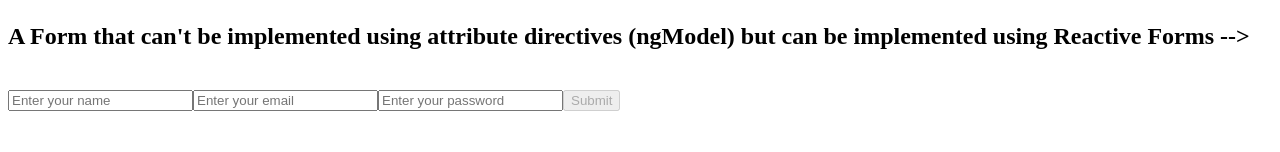
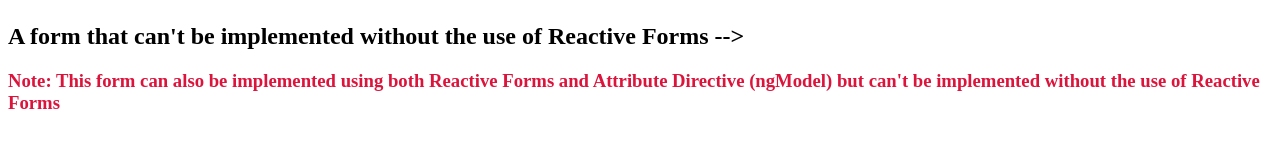
Before and after one commit to shahinzaman1o2/angular_jumpstart, an Angular app: page /reactiveForms-http-client in a window 1280 px wide. Shown: the part 157-309 px from the top of the page. Built offline with nearby package versions, Linux system fonts and the light colour scheme; no server answers.

Commit message:
Made ignorable change with the code of ReactiveForms.

```diff
--- a/src/app/reactive-forms-http-client/reactive-forms-http-client.component.ts
+++ b/src/app/reactive-forms-http-client/reactive-forms-http-client.component.ts
@@ -1,5 +1,5 @@
 import { Component, OnInit } from '@angular/core';
-import { FormBuilder, FormGroup, Validators } from '@angular/forms';
+import { FormBuilder, FormGroup, Validators } from '@angular/forms'; // from { ReactiveFormsModule }
 import { User } from '../user.model';
 import { ReactiveFormsHttpClientService } from '../reactive-forms-http-client.service';
 
@@ -19,14 +19,26 @@ import { ReactiveFormsHttpClientService } from '../reactive-forms-http-client.se
     </ul>
     <br><br>
 
-    <!-- can't be implemented using attribute directives (ngModel) but can be implemented using Reactive Forms -->
-    <h2 style="margin-bottom: 40px;">A Form that can't be implemented using attribute directives (ngModel) but can be implemented using Reactive Forms --> </h2>
+    <!-- A form that can't be implemented without the use of Reactive Forms -->
+    <!-- Note: This form can also be implemented using both Reactive Forms and Attribute Directive (ngModel) but can't be implemented without the use of Reactive Forms -->
+    <h2>A form that can't be implemented without the use of Reactive Forms --> </h2>
+    <h3 style="color: crimson; margin-bottom: 40px;">Note: This form can also be implemented using both Reactive Forms and Attribute Directive (ngModel) but can't be implemented without the use of Reactive Forms</h3>
+
     <form [formGroup]="formGroup" (ngSubmit)="onSubmit()">
       <input type="text" formControlName="name" placeholder="Enter your name">
       <input type="email" formControlName="email" placeholder="Enter your email">
       <input type="password" formControlName="password" placeholder="Enter your password">
       <button type="submit" [disabled]="formGroup.invalid">Submit</button>
     </form>
+
+    <!-- This form can also be implemented using both Reactive Forms and Attribute Directive (ngModel): -->
+    <!-- <form #formGroup="ngForm" (submit)="onSubmit()">
+      <input type="text" [(ngModel)]="name" name="name" placeholder="Enter your name" required >
+      <input type="email" [(ngModel)]="email" name="email" placeholder="Enter your email" required email>
+      <input type="password" [(ngModel)]="password" name="password" placeholder="Enter your password" required minlength="8">
+      <button type="submit" [disabled]="!formGroup.valid">Submit</button>
+    </form> -->
+
     <br><br><br><br>
 
     <a routerLink="/builtin-pipes" style="font-weight: bold; font-size: larger;">builtin-pipes</a>
@@ -36,8 +48,13 @@ import { ReactiveFormsHttpClientService } from '../reactive-forms-http-client.se
 export class ReactiveFormsHttpClientComponent implements OnInit {
   users: User[] = [];
   filterForm!: FormGroup;
-  // can't be implemented using attribute directives (ngModel) but can be implemented using Reactive Forms
+  // A form that can't be implemented without the use of Reactive Forms -->
   formGroup!: FormGroup;
+
+  // This form can also be implemented using both Reactive Forms and Attribute Directive (ngModel):
+  // name: string = '';
+  // email: string = '';
+  // password: string = '';
 
   constructor(private reactiveFormsHttpClientService: ReactiveFormsHttpClientService, private formBuilder: FormBuilder) { }
 
@@ -52,7 +69,7 @@ export class ReactiveFormsHttpClientComponent implements OnInit {
       this.users = users;
     });
 
-    // can't be implemented using attribute directives (ngModel) but can be implemented using Reactive Forms
+    // A form that can't be implemented without the use of Reactive Forms -->
     this.formGroup = this.formBuilder.group({
       name: ['', Validators.required],
       email: ['', [Validators.required, Validators.email]],
@@ -78,12 +95,21 @@ export class ReactiveFormsHttpClientComponent implements OnInit {
     return filteredUsers;
   }
 
-  // can't be implemented using attribute directives (ngModel) but can be implemented using Reactive Forms
+  // A form that can't be implemented without the use of Reactive Forms -->
   onSubmit() {
     if (this.formGroup.valid) {
       console.log('Form submitted:', this.formGroup.value);
     }
   }
+
+  // This form can also be implemented using both Reactive Forms and Attribute Directive (ngModel):
+  // onSubmit() {
+  //   console.log('Form submitted:', {
+  //     name: this.name,
+  //     email: this.email,
+  //     password: this.password
+  //   });
+  // }
 
 }
 
```
